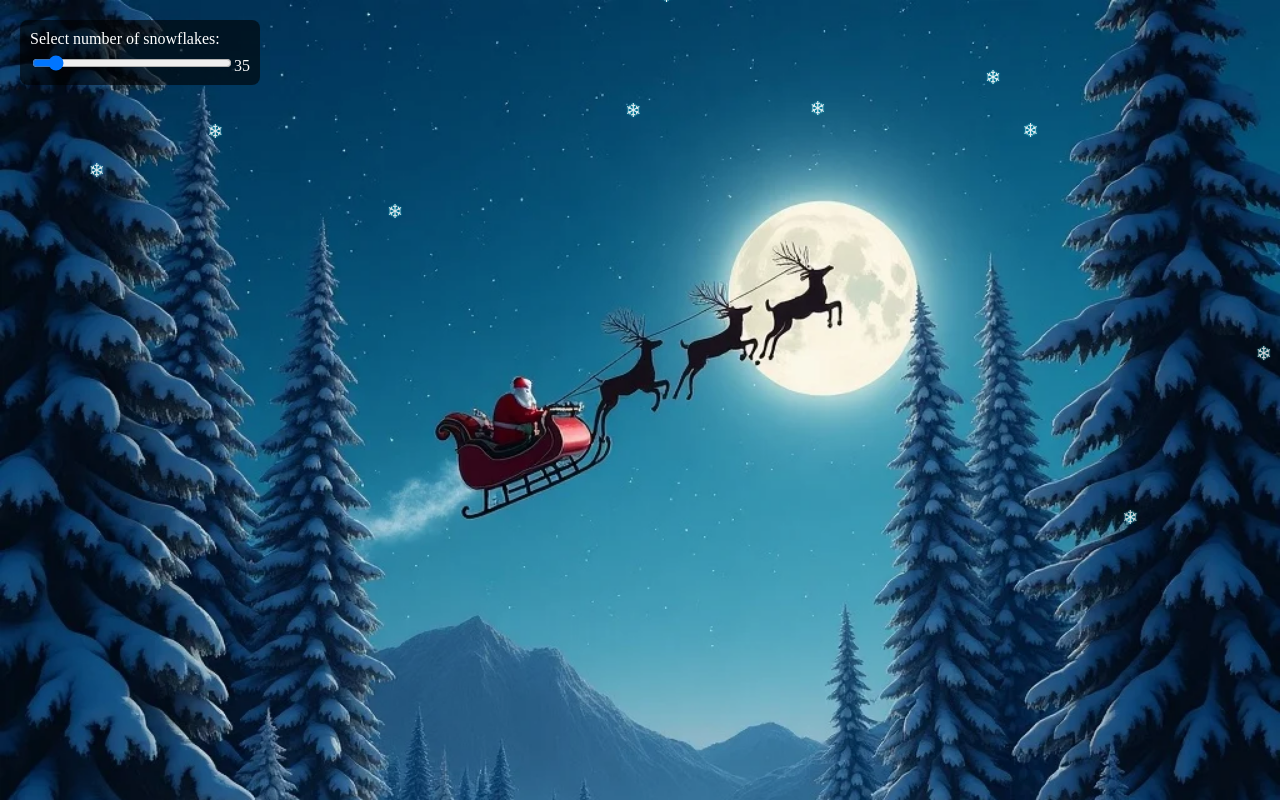
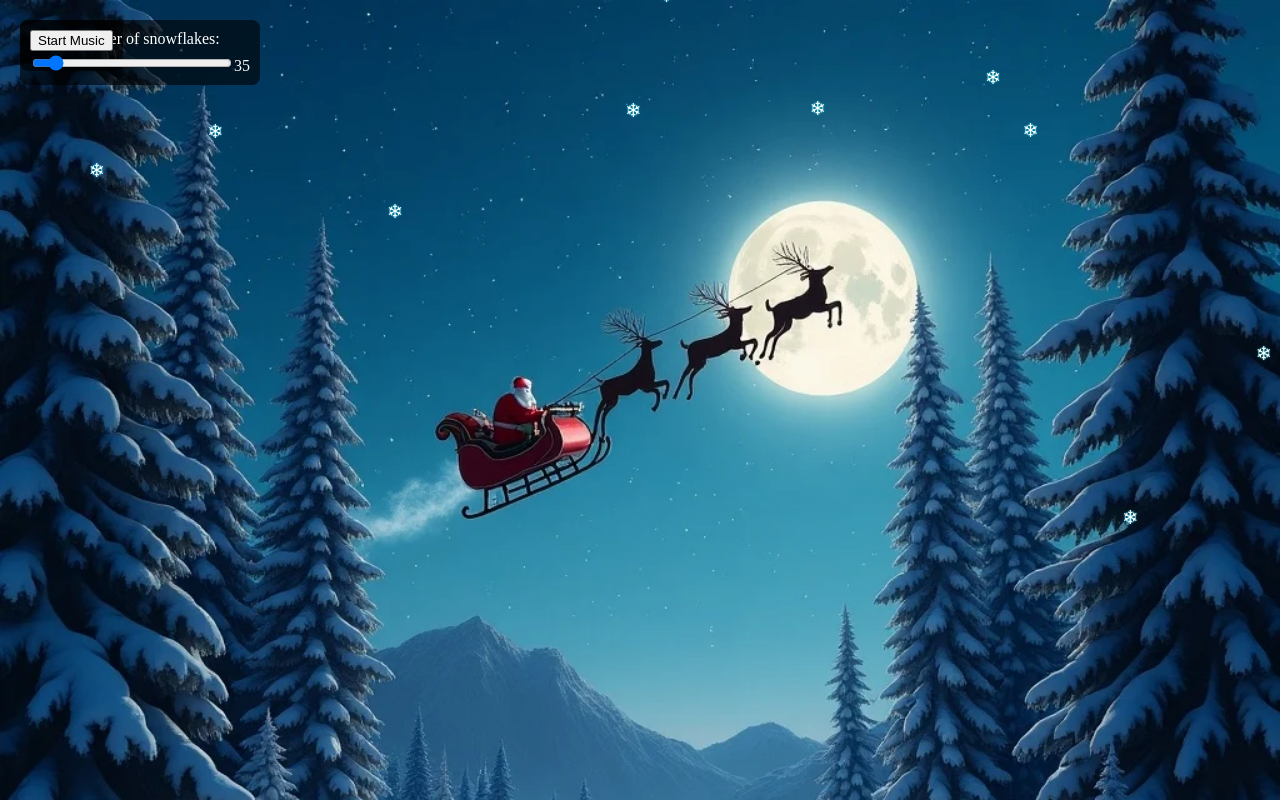
Before and after one commit to Tudor-debug819/ChristmasProject, an Angular app: page / in a window 1280 px wide. Built offline with nearby package versions, Linux system fonts and the light colour scheme.

Commit message:
adding button for music

```diff
--- a/src/app/app.component.ts
+++ b/src/app/app.component.ts
@@ -1,4 +1,4 @@
-import { Component } from '@angular/core';
+import { Component, ViewChild, ElementRef } from '@angular/core';
 import { SnowflakesComponent } from "./snowflakes/snowflakes.component";
 
 @Component({
@@ -11,7 +11,9 @@ export class AppComponent {
   title = 'ChristmasProject';
   particles: number = 35;
 
+
   onParticleChange(event: Event) {
     this.particles = +(event.target as HTMLInputElement).value;
   }
+
 }
--- a/src/app/snowflakes/snowflakes.component.css
+++ b/src/app/snowflakes/snowflakes.component.css
@@ -1,15 +1,12 @@
 @keyframes snowflake-fall {
   0% {
     transform: translateY(-100px) translateX(0px);
-    opacity: 1;
   }
   50% {
     transform: translateY(50vh) translateX(75px);
-    opacity: 0.8;
   }
   100% {
     transform: translateY(100vh) translateX(0px);
-    opacity: 0.8;
   }
 }
 
@@ -35,7 +32,7 @@
   background: rgba(0, 0, 0, 0.6);
   padding: 10px;
   border-radius: 8px;
-  z-index: 1000;
+  z-index: 10;
 }
 
 .controls label {
@@ -46,3 +43,9 @@
 .controls input {
   width: 200px;
 }
+
+button {
+  position: relative;
+  z-index: 20; /* Higher z-index than the slider */
+  margin-bottom: 10px; /* Add space between button and slider */
+}
--- a/src/app/snowflakes/snowflakes.component.html
+++ b/src/app/snowflakes/snowflakes.component.html
@@ -1,6 +1,11 @@
-<audio autoplay loop>
+<audio #backgroundMusic>
   <source src="background-music.mp3" type="audio/mpeg" />
 </audio>
+
+<div class="controls">
+  <button (click)="toggleMusic()">{{ isMusicPlaying ? 'Stop Music' : 'Start Music' }}</button>
+
+<!-- de adaugat buton start/stop -->
 
 <div class="controls">
   <label for="particleSlider">Select number of snowflakes: </label>
--- a/src/app/snowflakes/snowflakes.component.ts
+++ b/src/app/snowflakes/snowflakes.component.ts
@@ -1,4 +1,4 @@
-import { Component, Renderer2, ElementRef, Input } from '@angular/core';
+import { Component, Renderer2, ElementRef, Input, ViewChild } from '@angular/core';
 
 @Component({
   selector: 'app-snowflakes',
@@ -9,6 +9,12 @@ export class SnowflakesComponent {
   emoji = '❄';
   @Input() particles: number = 35; // Default number of particles
   innerWidth = window.innerWidth;
+
+  isMusicPlaying: boolean = false; // Start with music stopped
+
+  // Access the audio element using ViewChild
+  @ViewChild('backgroundMusic', { static: true }) backgroundMusic!: ElementRef<HTMLAudioElement>;
+
 
   constructor(private renderer: Renderer2, public el: ElementRef) { }
 
@@ -47,4 +53,15 @@ export class SnowflakesComponent {
   randomMinMax(min: number, max: number) {
     return Math.random() * (max - min) + min;
   }
+
+  toggleMusic() {
+    const audioElement = this.backgroundMusic.nativeElement;
+    if (this.isMusicPlaying) {
+      audioElement.pause(); // Pause the audio
+    } else {
+      audioElement.play(); // Play the audio
+    }
+    this.isMusicPlaying = !this.isMusicPlaying; // Toggle the state
+  }
+
 }
```
